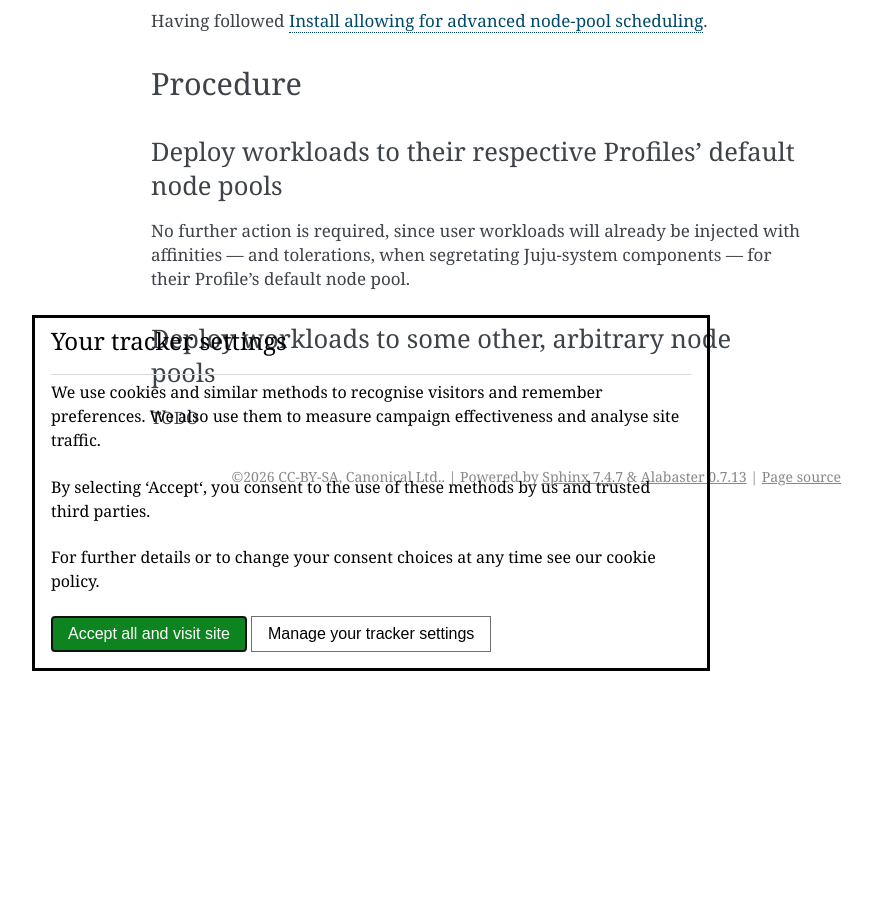
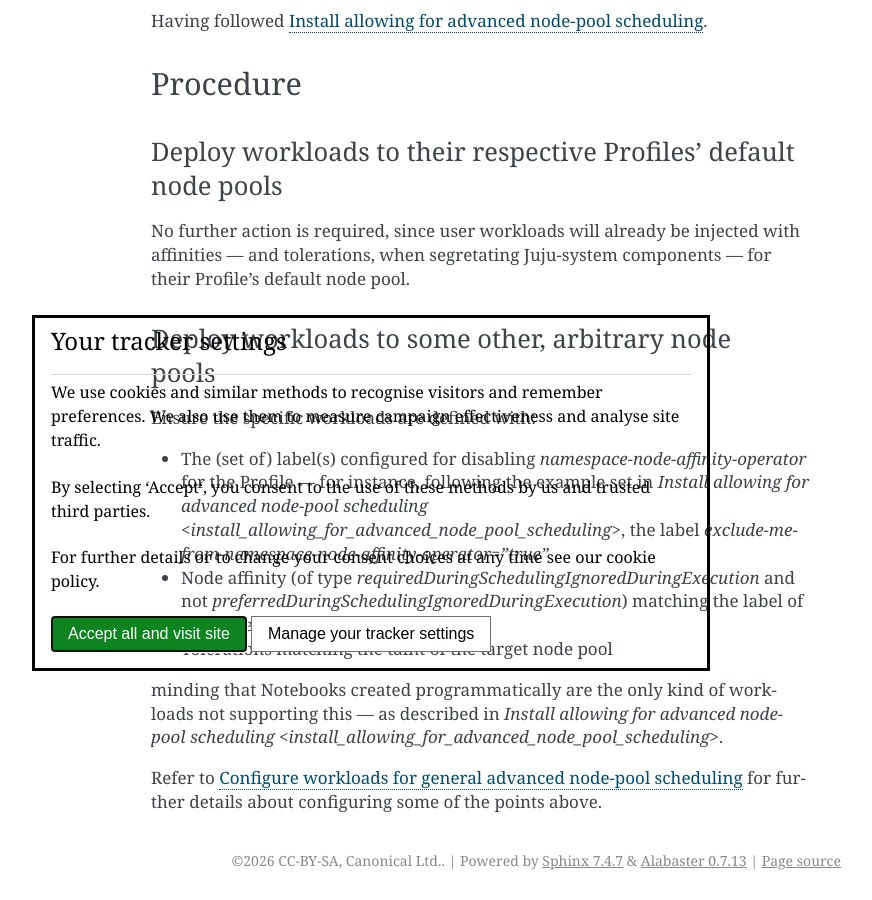
Before and after one commit to canonical/charmed-kubeflow-documentation, a Sphinx documentation site: the page built from docs/how-to/use/configure_advanced_scheduling/configure-most-advanced-scheduling-possible.rst, in a window 1280 px wide and 900 px high, scrolled down 547 px. Shown: the whole window, without its empty margins (269-1141 px from the left). Built offline with Sphinx 7.4.7, drawn with Linux system fonts in a browser that asks for light colours; pages that are not in the unit, such as notebooks, are missing from menus.

```diff
--- a/docs/how-to/use/configure_advanced_scheduling/configure-most-advanced-scheduling-possible.rst
+++ b/docs/how-to/use/configure_advanced_scheduling/configure-most-advanced-scheduling-possible.rst
@@ -29,4 +29,14 @@
 Deploy workloads to some other, arbitrary node pools
 ~~~~~~~~~~~~~~~~~~~~~~~~~~~~~~~~~~~~~~~~~~~~~~~~~~~~
 
-TODO
+Ensure the specific workloads are defined with:
+
+- The (set of) label(s) configured for disabling `namespace-node-affinity-operator` for the Profile — for instance, following the example set in `Install allowing for advanced node-pool scheduling <install_allowing_for_advanced_node_pool_scheduling>`, the label `exclude-me-from-namespace-node-affinity-operator=”true”`
+
+- Node affinity (of type `requiredDuringSchedulingIgnoredDuringExecution` and not `preferredDuringSchedulingIgnoredDuringExecution`) matching the label of the target node pool
+
+- Tolerations matching the taint of the target node pool
+
+minding that Notebooks created programmatically are the only kind of workloads not supporting this — as described in `Install allowing for advanced node-pool scheduling <install_allowing_for_advanced_node_pool_scheduling>`.
+
+Refer to :ref:`Configure workloads for general advanced node-pool scheduling <configure_general_advanced_scheduling>` for further details about configuring some of the points above.
```
